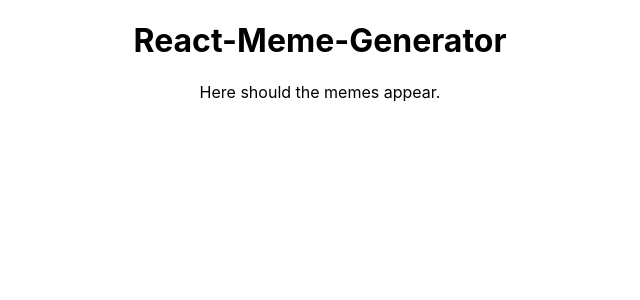
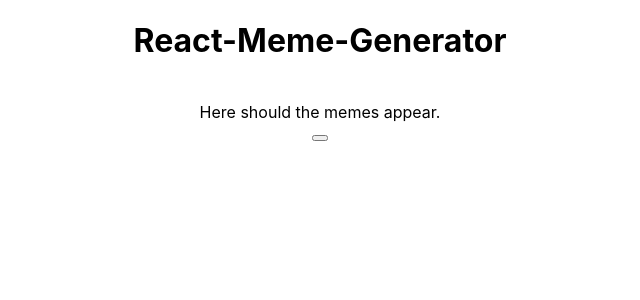
Before and after one commit to michaels90up/react-meme-generator, a React (Create React App) app: page / in a window 1280 px wide. Shown: the top 300 px of the page, without its empty margins (320-960 px from the left). Built offline with nearby package versions, Linux system fonts and the light colour scheme.

Commit message:
Update app.js

```diff
--- a/src/App.js
+++ b/src/App.js
@@ -6,7 +6,11 @@ function App() {
   return (
     <div className="App">
       <h1>React-Meme-Generator</h1>
-      <p>Here should the memes appear.</p>
+      <br />
+      <div>Here should the memes appear.</div>
+      <div>
+        <button></button>
+      </div>
     </div>
   );
 }
```
